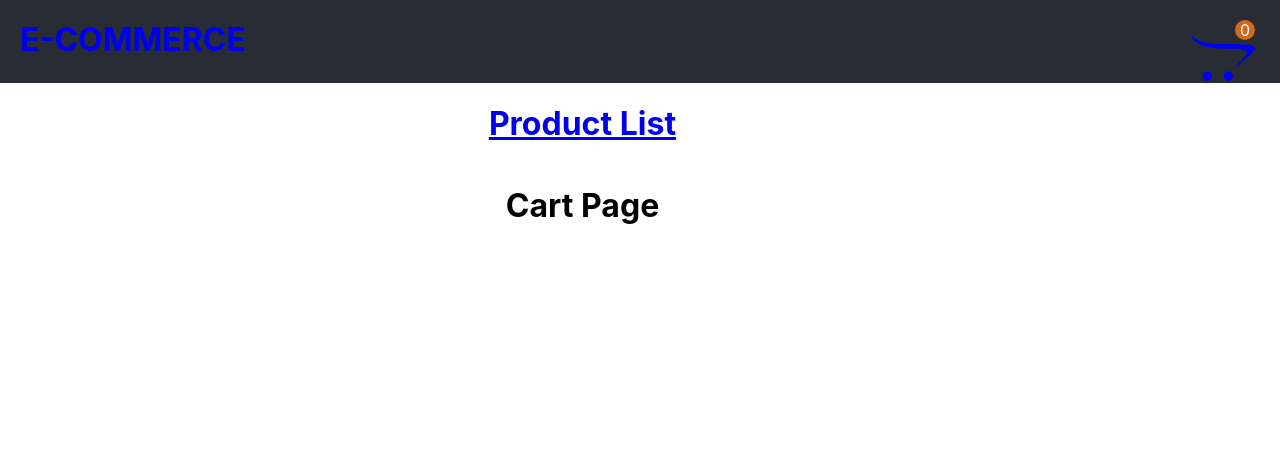
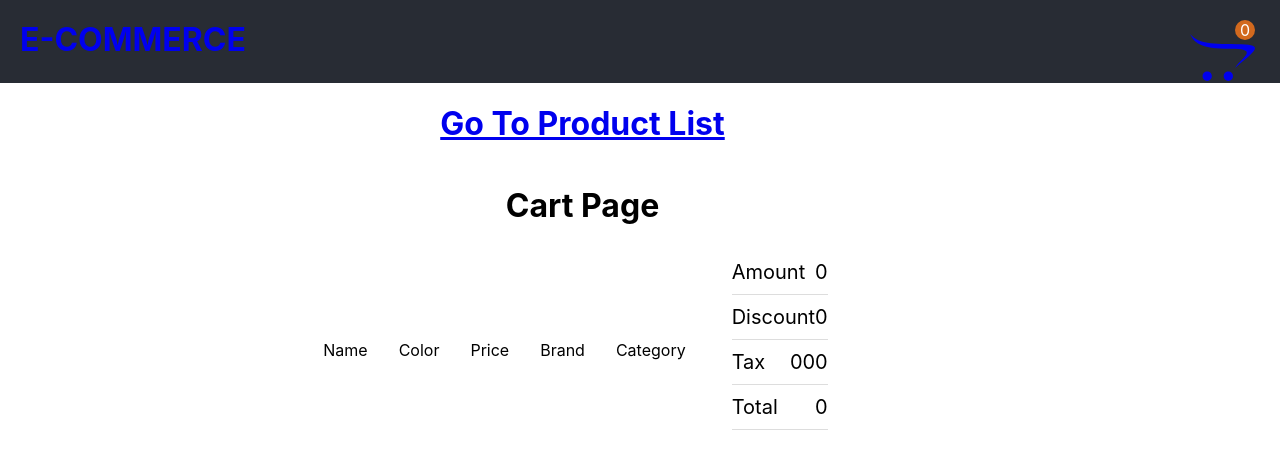
Before and after one commit to Ahmed2183/React-Redux-Saga, a React (Create React App) app: page /cart in a window 1280 px wide. Shown: the top 452 px of the page. Built offline with nearby package versions, Linux system fonts and the light colour scheme.

Commit message:
Get data from reducer, display in table, and show Prices

```diff
--- a/src/components/Cart.js
+++ b/src/components/Cart.js
@@ -1,13 +1,49 @@
 import { Link } from 'react-router-dom'
+import { useSelector } from 'react-redux'
 
 function Cart() {
+
+    const data = useSelector((state) => state.cartData);
+    // console.log(data);
+
+    //For Amount
+    const amount = data.length && data.map((item) => item.price).reduce((prev, next) => prev + next);
+    // console.log(amount);
 
     return (
         <div className='cart'>
             <Link to='/'>
-                <h1>Product List</h1>
+                <h1>Go To Product List</h1>
             </Link>
             <h1>Cart Page</h1>
+            <div className="cart-page-container">
+                <table>
+                    <tr>
+                        <td>Name</td>
+                        <td>Color</td>
+                        <td>Price</td>
+                        <td>Brand</td>
+                        <td>Category</td>
+                    </tr>
+                    {
+                        data.map((item) =>
+                            <tr key={item.id}>
+                                <td>{item.name}</td>
+                                <td>{item.color}</td>
+                                <td>{item.price}</td>
+                                <td>{item.brand}</td>
+                                <td>{item.category}</td>
+                            </tr>
+                        )
+                    }
+                </table>
+                <div className="price-details">
+                    <div className='adjust-price'><span>Amount</span><span>{amount}</span></div>
+                    <div className='adjust-price'><span>Discount</span><span>{amount/10}</span></div>
+                    <div className='adjust-price'><span>Tax</span><span>000</span></div>
+                    <div className='adjust-price'><span>Total</span><span>{amount-(amount/10)}</span></div>
+                </div>
+            </div>
         </div>
     );
 }
```
